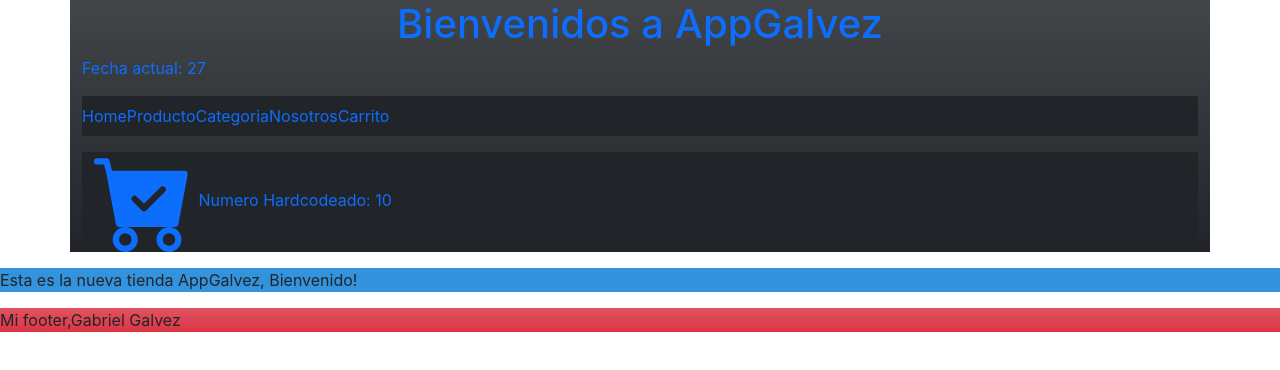
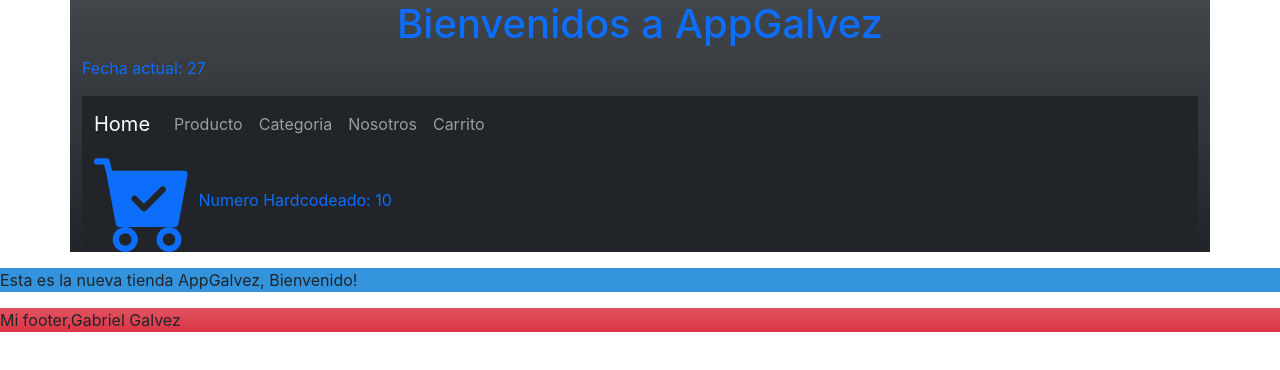
Before and after one commit to GabrielGalvez/preEntrega1Galvez, a React (Create React App) app: page / in a window 1280 px wide. Shown: the top 370 px of the page. Built offline with nearby package versions, Linux system fonts and the light colour scheme.

Commit message:
secondCommit

```diff
--- a/package.json
+++ b/package.json
@@ -36,5 +36,8 @@
       "last 1 firefox version",
       "last 1 safari version"
     ]
+  },
+  "devDependencies": {
+    "react-app-rewired-esbuild": "^0.0.11"
   }
 }
--- a/src/components/navbar/NavBar.js
+++ b/src/components/navbar/NavBar.js
@@ -8,22 +8,39 @@
 //Core
 
 /*Logica*/
-const NavBar = (props) =>{//funcion constructora
+const NavBar = (props) => {//funcion constructora
 
     const fecha = new Date()
     //retorno que se va a renderizar
-    return(
+    return (
         <header className='container bg-dark bg-gradient text-primary'>
             <h1 className='d-flex justify-content-center'>Bienvenidos a AppGalvez </h1>
             <p>Fecha actual: {fecha.getDate()}</p>
-            <ul className='navbar navbar-expand-lg navbar-dark bg-dark'>
-                <a href="" className="text-decoration-none">Home</a>
-                <a href="" className="text-decoration-none">Producto</a>
-                <a href="" className="text-decoration-none">Categoria</a>
-                <a href="" className="text-decoration-none">Nosotros</a>
-                <a href="" className="text-decoration-none">Carrito</a>
-            </ul>
-            <CartWidget cantidad = "10"/>
+            <nav className="navbar navbar-expand-lg navbar-dark bg-dark">
+                <div className="container-fluid">
+                    <a className="navbar-brand" href="#a">Home</a>
+                    <button className="navbar-toggler" type="button" data-bs-toggle="collapse" data-bs-target="#navbarNav" aria-controls="navbarNav" aria-expanded="false" aria-label="Toggle navigation">
+                        <span className="navbar-toggler-icon"></span>
+                    </button>
+                    <div className="collapse navbar-collapse" id="navbarNav">
+                        <ul className="navbar-nav">
+                            <li className="nav-item">
+                                <a className="nav-link" href="#a">Producto</a>
+                            </li>
+                            <li className="nav-item">
+                                <a className="nav-link" href="#a">Categoria</a>
+                            </li>
+                            <li className="nav-item">
+                                <a className="nav-link" href="#a">Nosotros</a>
+                            </li>
+                            <li className="nav-item">
+                                <a className="nav-link" href="#a">Carrito</a>
+                            </li>
+                        </ul>
+                    </div>
+                </div>
+            </nav>
+            <CartWidget cantidad="10" />
         </header>
     );
 
```
Also changed, not shown: 1 other file (tests, documents, lock files or other folders).
